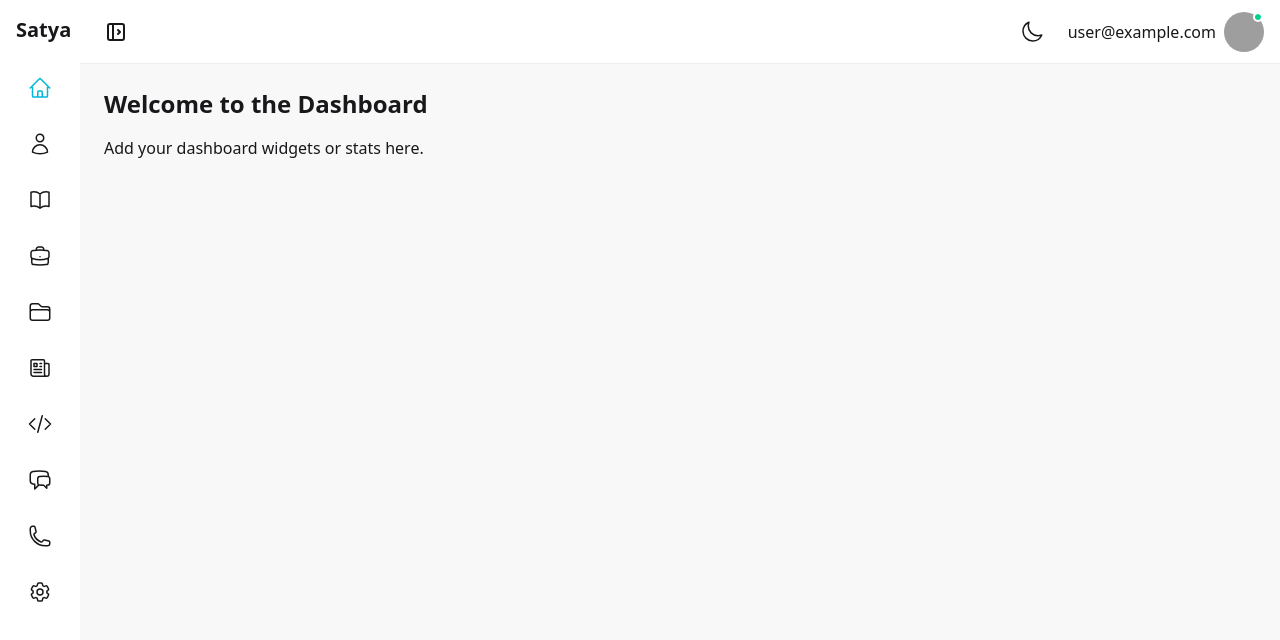
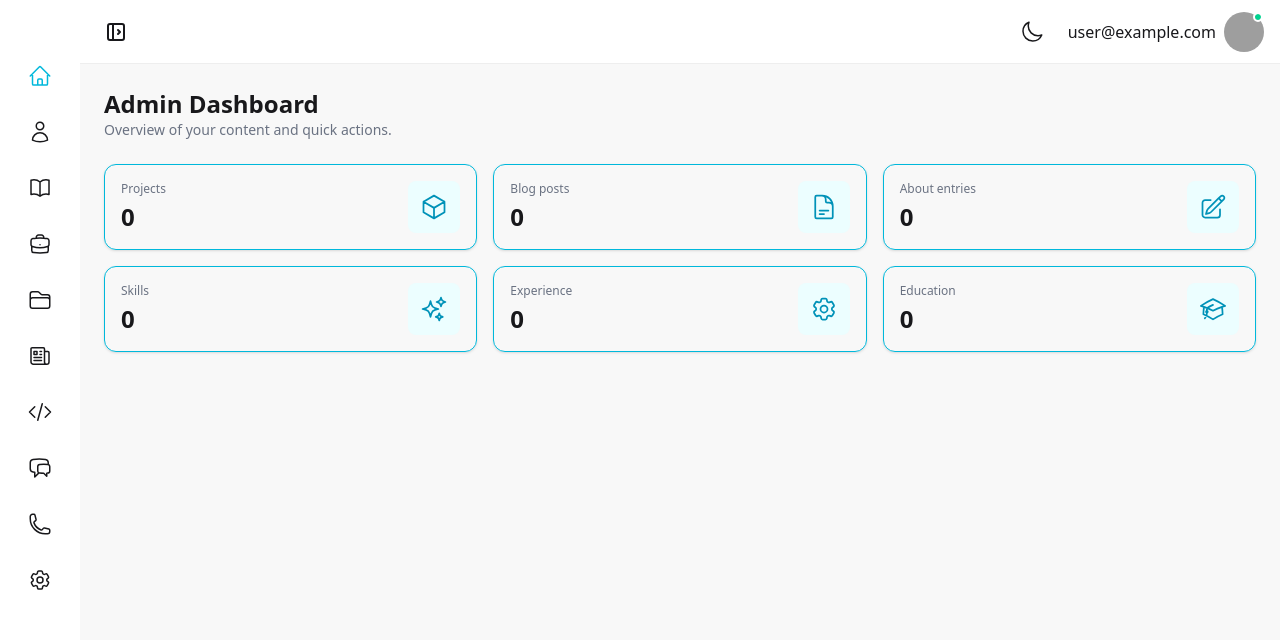
Before and after one commit to LaySatya/SatyaLay, a Next.js app: page /admin/dashboard in a window 1280 px wide. Shown: the top 640 px of the page. Built offline with nearby package versions, Linux system fonts and the light colour scheme; no server answers; the database is empty; sample sign-in values are in the browser's storage; grey boxes are pictures that could not be loaded.

Commit message:
Admin - Dashboard Overview Feature Completed

```diff
--- a/app/admin/components/AdminLayout.jsx
+++ b/app/admin/components/AdminLayout.jsx
@@ -200,8 +200,8 @@ export default function AdminLayout({ children }) {
       <div className="drawer-side is-drawer-close:overflow-visible">
         <label htmlFor="admin-drawer" className="drawer-overlay"></label>
         <div className="flex min-h-full flex-col items-start bg-base-100 is-drawer-close:w-20 is-drawer-open:w-64 ">
-          <ul className="menu w-full grow p-4">
-            <span className="text-xl font-bold pb-4">Satya</span>
+          <ul className="menu w-full grow p-4 mt-8">
+            {/* <span className="text-xl font-bold pb-4">Satya</span> */}
             {sidebarItems.map((item) => (
               <li key={item.href} className="py-2">
                 <Link
--- a/app/admin/dashboard/page.jsx
+++ b/app/admin/dashboard/page.jsx
@@ -2,13 +2,126 @@
 
 import ProtectedRoute from "@/app/admin/components/ProtectedRoute";
 import AdminLayout from "../components/AdminLayout";
+import { useEffect, useState } from "react";
+import {
+  collection,
+  getDocs,
+  doc,
+  getDoc,
+} from "firebase/firestore";
+import { db } from "@/app/lib/firebase";
+import {
+  CubeIcon,
+  DocumentTextIcon,
+  PencilSquareIcon,
+  SparklesIcon,
+  Cog6ToothIcon,
+  AcademicCapIcon,
+} from "@heroicons/react/24/outline";
+
+function StatCard({ title, count, icon: Icon, className, loading }) {
+  return (
+    <div className={`border border-cyan-500  rounded-xl p-4 shadow-sm ${className}`}>
+      <div className="flex items-center justify-between">
+        <div>
+          <div className="text-xs text-gray-500 dark:text-gray-300">{title}</div>
+          <div className="mt-1 text-2xl font-bold">{loading ? <span className="inline-block w-20 h-7 bg-gray-200 dark:bg-gray-700 rounded animate-pulse" /> : count}</div>
+        </div>
+        <div className="p-3 bg-cyan-50 dark:bg-cyan-900/10 rounded-lg">
+          <Icon className="w-7 h-7 text-cyan-600" />
+        </div>
+      </div>
+    </div>
+  );
+}
 
 export default function DashboardPage() {
+  const [counts, setCounts] = useState({
+    projects: 0,
+    blogs: 0,
+    skills: 0,
+    experience: 0,
+    education: 0,
+    about: 0,
+  });
+  const [loading, setLoading] = useState(true);
+
+  useEffect(() => {
+    let mounted = true;
+
+    async function fetchCounts() {
+      setLoading(true);
+      try {
+        // Collections to count
+        const collections = [
+          { key: "projects", name: "projects" },
+          { key: "blogs", name: "blogPosts" },
+          { key: "skills", name: "skills" },
+          { key: "experience", name: "experiences" },
+          { key: "education", name: "educations" },
+        ];
+
+        const nextCounts = {};
+
+        // Fetch counts for collections
+        await Promise.all(
+          collections.map(async (c) => {
+            try {
+              const snap = await getDocs(collection(db, c.name));
+              nextCounts[c.key] = snap.size || 0;
+            } catch (err) {
+              console.warn("Failed to fetch", c.name, err);
+              nextCounts[c.key] = 0;
+            }
+          })
+        );
+
+        // about — single doc "aboutMe/main"
+        try {
+          const aboutDoc = await getDoc(doc(db, "aboutMe", "main"));
+          nextCounts.about = aboutDoc.exists() ? 1 : 0;
+        } catch {
+          nextCounts.about = 0;
+        }
+
+        if (mounted) {
+          setCounts((prev) => ({ ...prev, ...nextCounts }));
+        }
+      } finally {
+        if (mounted) setLoading(false);
+      }
+    }
+
+    fetchCounts();
+
+    return () => {
+      mounted = false;
+    };
+  }, []);
+
   return (
     <ProtectedRoute>
       <AdminLayout>
-        <h1 className="text-2xl font-bold mb-4">Welcome to the Dashboard</h1>
-        <p>Add your dashboard widgets or stats here.</p>
+        <div className="mb-6">
+          <h1 className="text-2xl font-bold">Admin Dashboard</h1>
+          <p className="text-sm text-gray-500">Overview of your content and quick actions.</p>
+        </div>
+
+        <div className="grid grid-cols-1 sm:grid-cols-2 lg:grid-cols-3 gap-4">
+          <StatCard title="Projects" count={counts.projects} icon={CubeIcon} loading={loading} />
+          <StatCard title="Blog posts" count={counts.blogs} icon={DocumentTextIcon} loading={loading} />
+          <StatCard title="About entries" count={counts.about} icon={PencilSquareIcon} loading={loading} />
+          <StatCard title="Skills" count={counts.skills} icon={SparklesIcon} loading={loading} />
+          <StatCard title="Experience" count={counts.experience} icon={Cog6ToothIcon} loading={loading} />
+          <StatCard title="Education" count={counts.education} icon={AcademicCapIcon} loading={loading} />
+        </div>
+
+        {/* <section className="mt-6">
+          <div className="bg-white dark:bg-base-100 border border-gray-100 dark:border-base-300 rounded-xl p-4 shadow-sm">
+            <h2 className="text-lg font-semibold">Recent activity</h2>
+            <p className="text-sm text-gray-500 mt-2">Quick links and recent changes will show here. You can attach charts or more widgets as needed.</p>
+          </div>
+        </section> */}
       </AdminLayout>
     </ProtectedRoute>
   );
```
